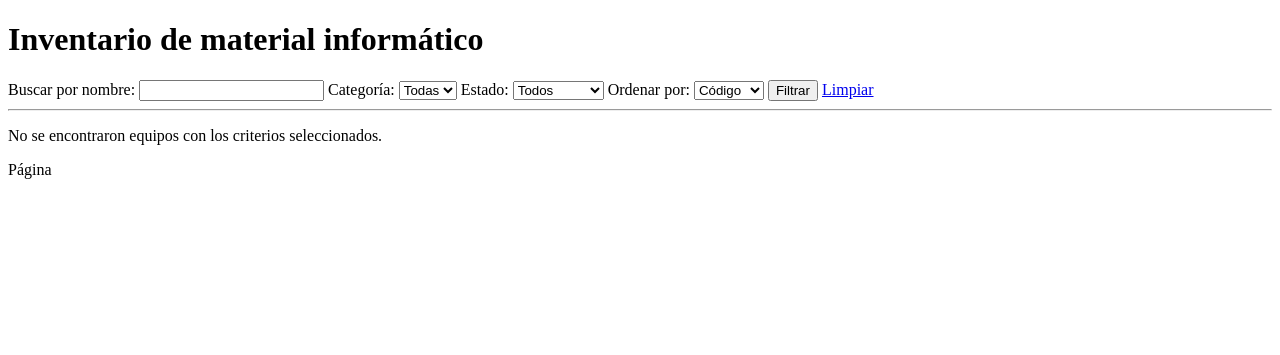
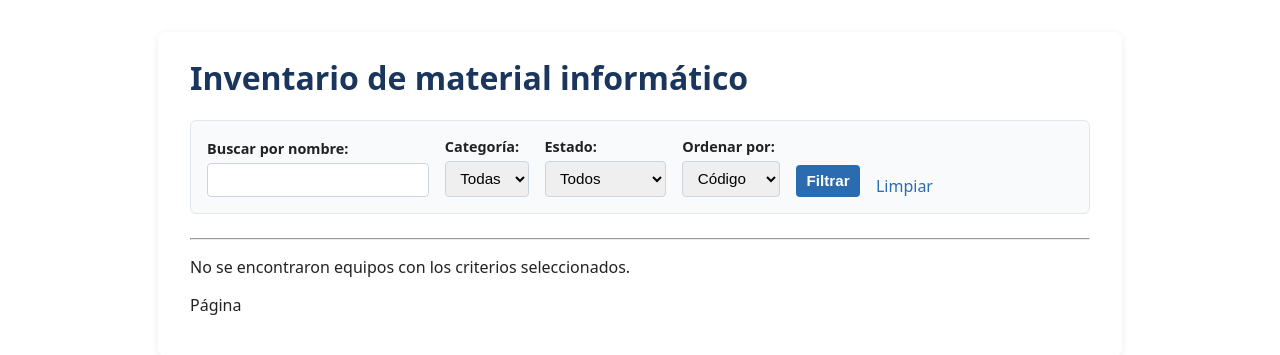
Before and after one commit to PabloMarquez284/Practica_UD4_EntornoServidor, a Node project: template views/equipos.ejs in a window 1280 px wide. Shown: the top 355 px of the page. Run offline with Node 20 templates, Linux system fonts and the light colour scheme; the template is opened without the code that fills it, so the values that code supplies are empty.

Commit message:
Implementación CSS He añadido estilos a las vistas EJS para que sea mejor para el usuario, modificando lo necesario en los archivos MJS y EJS

```diff
--- /dev/null
+++ b/public/css/estilos.css
@@ -0,0 +1,121 @@
+/* Estilos generales y centrado del contenido */
+body {
+    font-family: system-ui, -apple-system, sans-serif;
+    background-color: #f4f6f9;
+    color: #222;
+    max-width: 900px;
+    margin: 2rem auto;
+    padding: 1.5rem 2rem;
+    background: #ffffff;
+    border-radius: 8px;
+    box-shadow: 0 2px 8px rgba(0, 0, 0, 0.08);
+}
+
+h1, h2 {
+    color: #1a365d;
+    margin-top: 0;
+}
+
+a {
+    color: #2b6cb0;
+    text-decoration: none;
+}
+
+a:hover {
+    text-decoration: underline;
+}
+
+/* Formulario de filtros */
+form {
+    display: flex;
+    flex-wrap: wrap;
+    gap: 1rem;
+    align-items: flex-end;
+    background-color: #f8fafc;
+    padding: 1rem;
+    border-radius: 6px;
+    border: 1px solid #e2e8f0;
+    margin-bottom: 1.5rem;
+}
+
+form label {
+    display: flex;
+    flex-direction: column;
+    font-size: 0.9rem;
+    font-weight: 600;
+    gap: 0.3rem;
+}
+
+input, select, button {
+    padding: 0.45rem 0.65rem;
+    font-size: 0.95rem;
+    border: 1px solid #cbd5e1;
+    border-radius: 4px;
+}
+
+button {
+    background-color: #2b6cb0;
+    color: white;
+    border: none;
+    cursor: pointer;
+    font-weight: 600;
+}
+
+button:hover {
+    background-color: #2c5282;
+}
+
+/* Tablas de inventario e historial */
+table {
+    width: 100%;
+    border-collapse: collapse;
+    margin: 1rem 0;
+}
+
+th, td {
+    padding: 0.7rem 0.85rem;
+    text-align: left;
+    border-bottom: 1px solid #e2e8f0;
+}
+
+th {
+    background-color: #edf2f7;
+    color: #2d3748;
+}
+
+tr:hover {
+    background-color: #f8fafc;
+}
+
+/* Etiquetas visuales para el estado */
+.estado-disponible {
+    color: #22543d;
+    background-color: #c6f6d5;
+    padding: 0.2rem 0.5rem;
+    border-radius: 4px;
+    font-size: 0.85rem;
+    font-weight: 600;
+}
+
+.estado-prestado {
+    color: #742a2a;
+    background-color: #fed7d7;
+    padding: 0.2rem 0.5rem;
+    border-radius: 4px;
+    font-size: 0.85rem;
+    font-weight: 600;
+}
+
+/* Navegación de paginación */
+nav {
+    display: flex;
+    gap: 1rem;
+    margin-top: 0.5rem;
+}
+
+nav a {
+    padding: 0.4rem 0.8rem;
+    background-color: #edf2f7;
+    border-radius: 4px;
+    font-weight: 600;
+}
--- a/src/server.mjs
+++ b/src/server.mjs
@@ -13,6 +13,7 @@ const prestamos = crearServicioPrestamos(pool); // Instanciamos el servicio con
 // Configuración de plantillas EJS
 app.set('view engine', 'ejs');
 app.set('views', fileURLToPath(new URL('../views/', import.meta.url)));
+app.use(express.static('public')); // Servir css desde la carpeta 'public'
 
 app.use(express.json({ limit: '10kb' }));
 
--- a/views/equipos.ejs
+++ b/views/equipos.ejs
@@ -3,6 +3,7 @@
 <head>
     <meta charset="utf-8">
     <title>Listado de equipos</title>
+    <link rel="stylesheet" href="/css/estilos.css">
 </head>
 <body>
     <h1>Inventario de material informático</h1>
@@ -53,7 +54,7 @@
     <% if (equipos.length === 0) { %>
         <p>No se encontraron equipos con los criterios seleccionados.</p>
     <% } else { %>
-        <table border="1" cellpadding="6">
+        <table>
             <thead>
                 <tr>
                     <th>Código</th>
@@ -68,7 +69,11 @@
                         <td><%= eq.codigo %></td>
                         <td><a href="/equipos/<%= eq.id %>"><%= eq.nombre %></a></td>
                         <td><%= eq.categoria %></td>
-                        <td><%= eq.disponible ? 'Disponible' : 'Prestado' %></td>
+                        <td>
+                            <span class="<%= eq.disponible ? 'estado-disponible' : 'estado-prestado' %>">
+                                <%= eq.disponible ? 'Disponible' : 'Prestado' %>
+                            </span>
+                        </td>
                     </tr>
                 <% } %>
             </tbody>
```
Also changed, not shown: views/equipo.ejs (+8 -2 lines).
